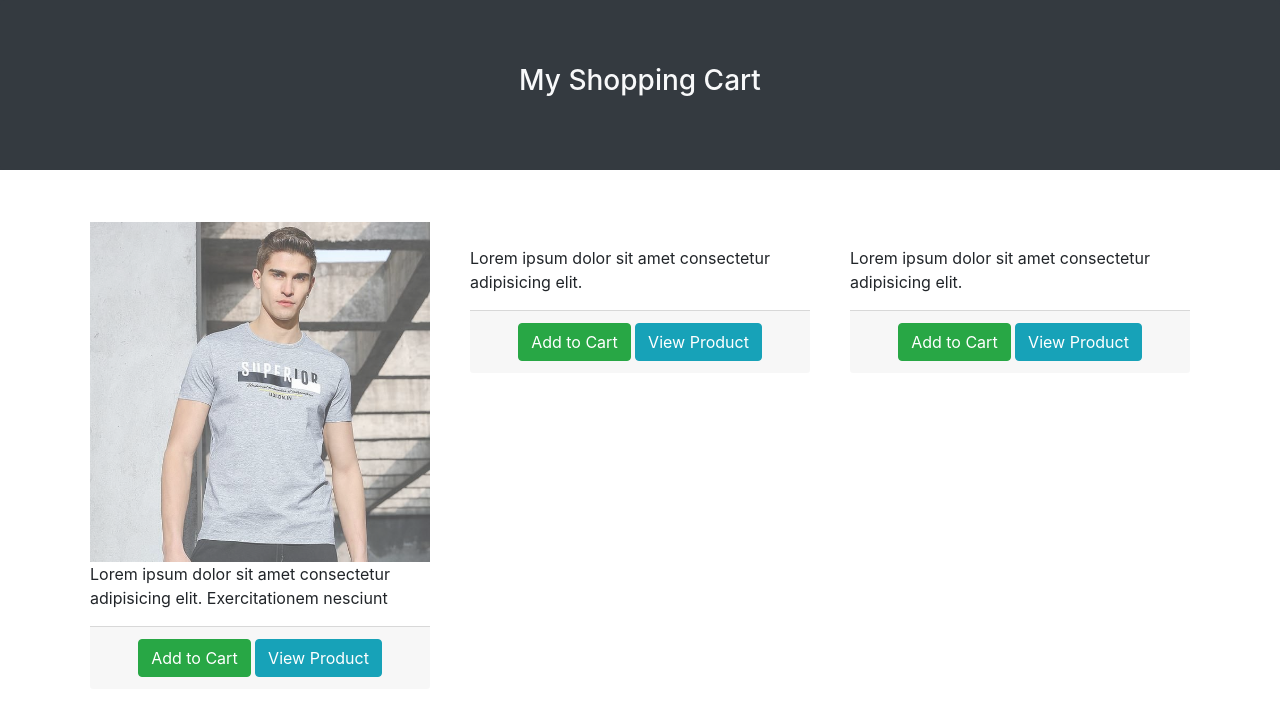
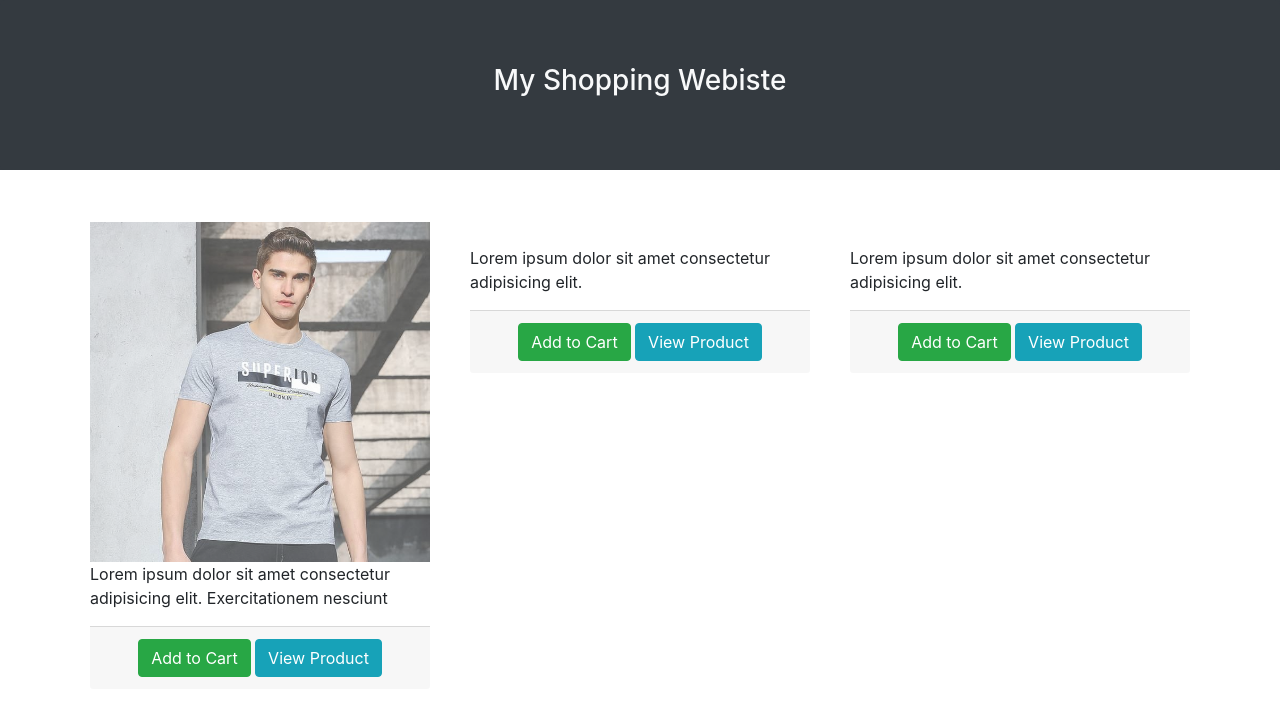
Before and after one commit to masoodfareed/bootstrap-work, a plain HTML site: page index.html in a window 1280 px wide. Shown: the top 726 px of the page. Drawn offline with nearby package versions, Linux system fonts and the light colour scheme.

Commit message:
changed the title name from Cart to Website

```diff
--- a/index.html
+++ b/index.html
@@ -48,7 +48,7 @@
 
     <div class="jumbotron-fluid bg-dark">
         <div class="jumbotron bg-dark">
-            <h3 class="text-light text-center">My Shopping Cart</h3>
+            <h3 class="text-light text-center">My Shopping Webiste</h3>
         </div>
     </div>
     <div class="container">
```
